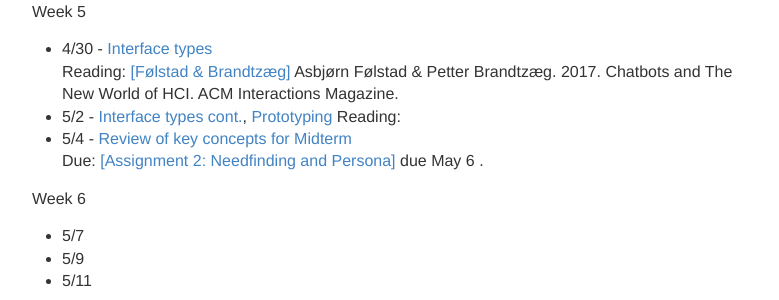
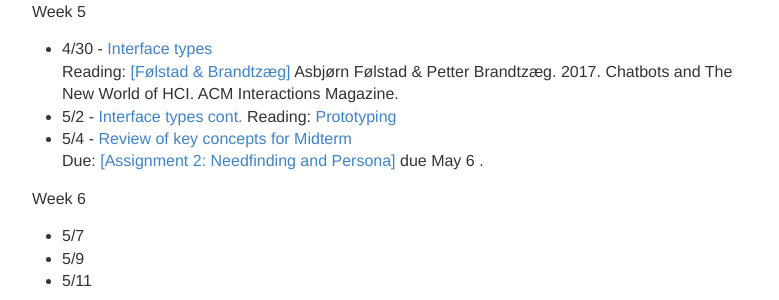
Before and after one commit to hciwang/hciwang.github.io, a Jekyll site: the page built from _posts/2018-3-25-lectures.md, in a window 1280 px wide and 900 px high, scrolled down 1448 px. Shown: the part 152-452 px from the top of the window, without its empty margins (248-1027 px from the left). Built offline with Jekyll 4.4.1, drawn with Linux system fonts in a browser that asks for light colours.

Commit message:
prototype Discussion

```diff
--- a/_posts/2018-3-25-lectures.md
+++ b/_posts/2018-3-25-lectures.md
@@ -50,8 +50,8 @@
 Week 5
 - 4/30 - [Interface types](https://canvas.ucdavis.edu/courses/225630/files?preview=3430296)
 Reading: [[Følstad & Brandtzæg]](http://interactions.acm.org/archive/view/july-august-2017/chatbots-and-the-new-world-of-hci) Asbjørn Følstad & Petter Brandtzæg. 2017. Chatbots and The New World of HCI. ACM Interactions Magazine.
-- 5/2 - [Interface types cont.](https://canvas.ucdavis.edu/courses/225630/files?preview=3430296), [Prototyping](https://canvas.ucdavis.edu/courses/225630/files?preview=3451233)
-Reading:
+- 5/2 - [Interface types cont.](https://canvas.ucdavis.edu/courses/225630/files?preview=3430296)
+Reading: [Prototyping](https://canvas.ucdavis.edu/courses/225630/files?preview=3451233)
 - 5/4 - [Review of key concepts for Midterm]()
 Due: [[Assignment 2: Needfinding and Persona]](https://canvas.ucdavis.edu/courses/225630/assignments/193960) due May 6 .
 
```
